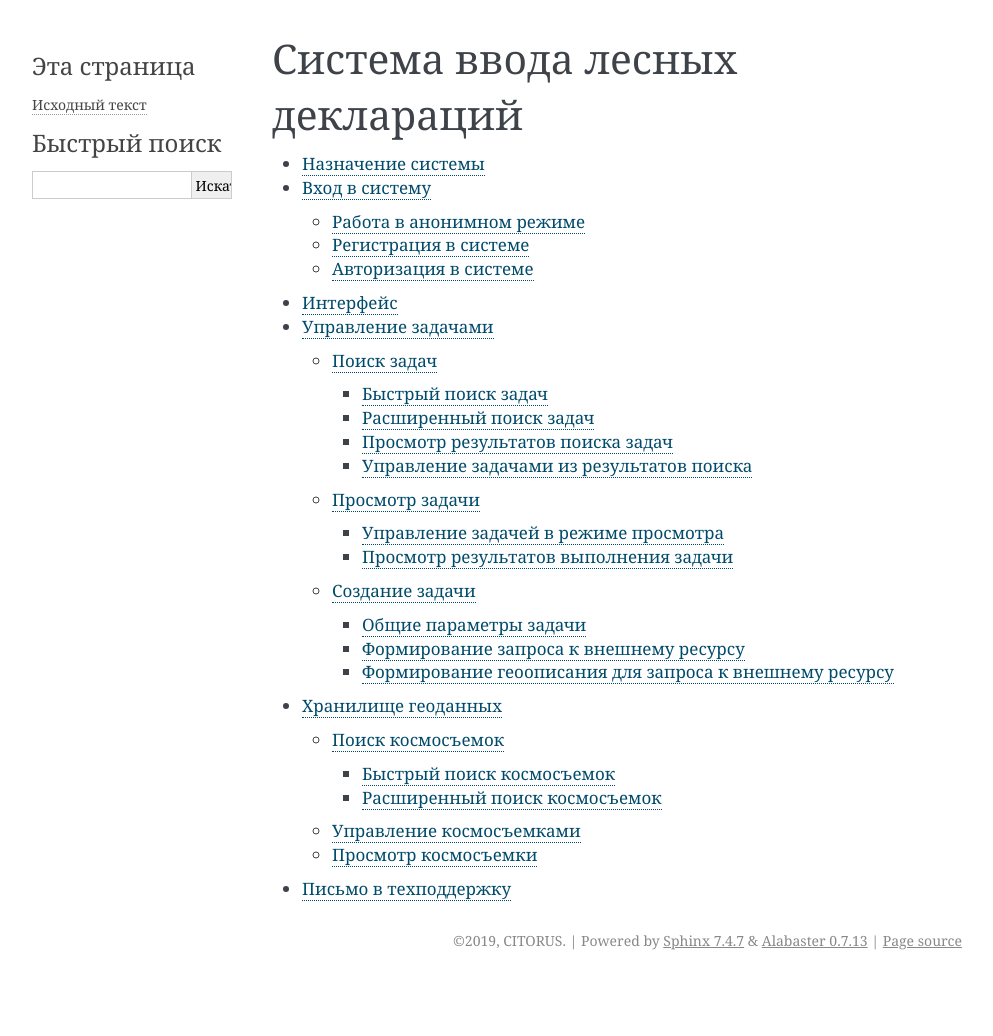
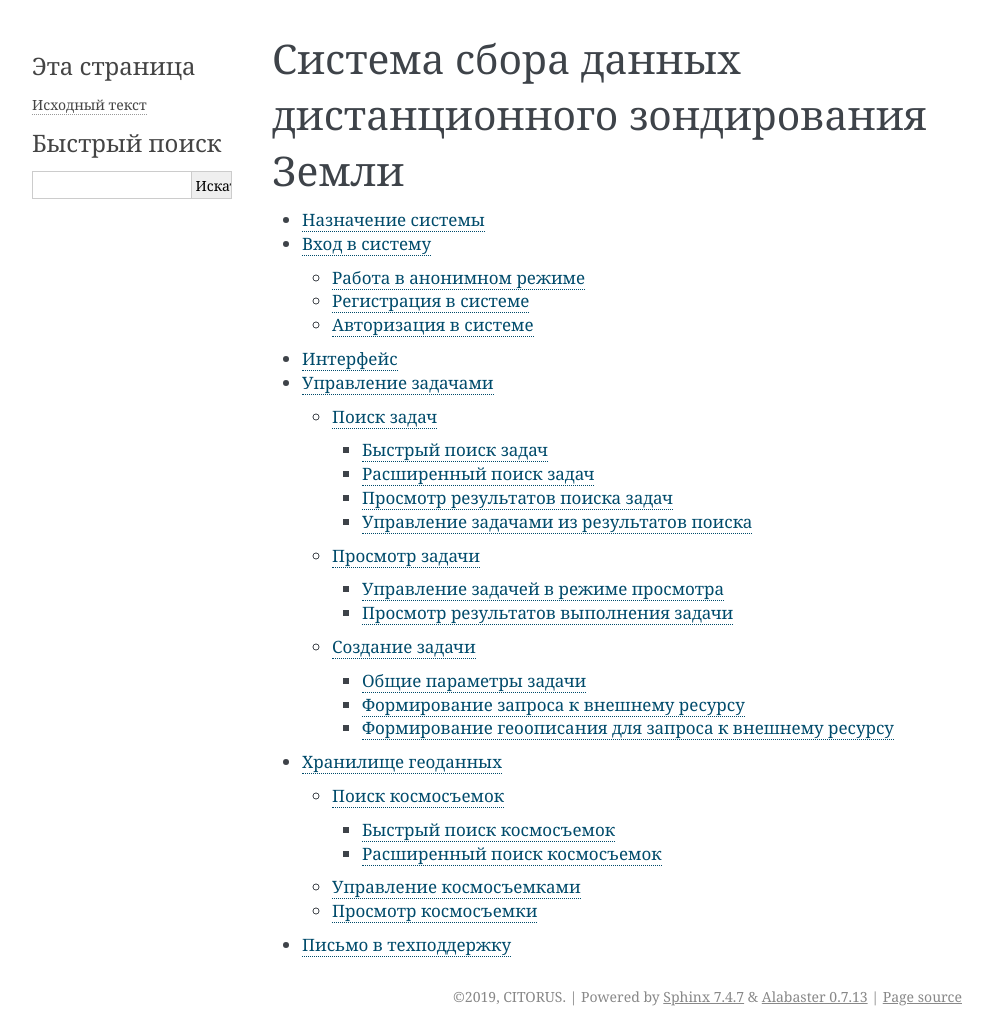
Before and after one commit to citoruspm/agat, a Sphinx documentation site: the page built from source/index.rst, in a window 1280 px wide. Shown: the whole page, without its empty margins (148-1141 px from the left). Built offline with Sphinx 7.4.7, drawn with Linux system fonts in a browser that asks for light colours; before the commit the page ends 980 px from its top, so only the background shows below that.

Commit message:
Update index.rst

```diff
--- a/source/index.rst
+++ b/source/index.rst
@@ -1,4 +1,4 @@
-Система ввода лесных деклараций
+Система сбора данных дистанционного зондирования Земли
 ========================================
 
 .. toctree::
```
